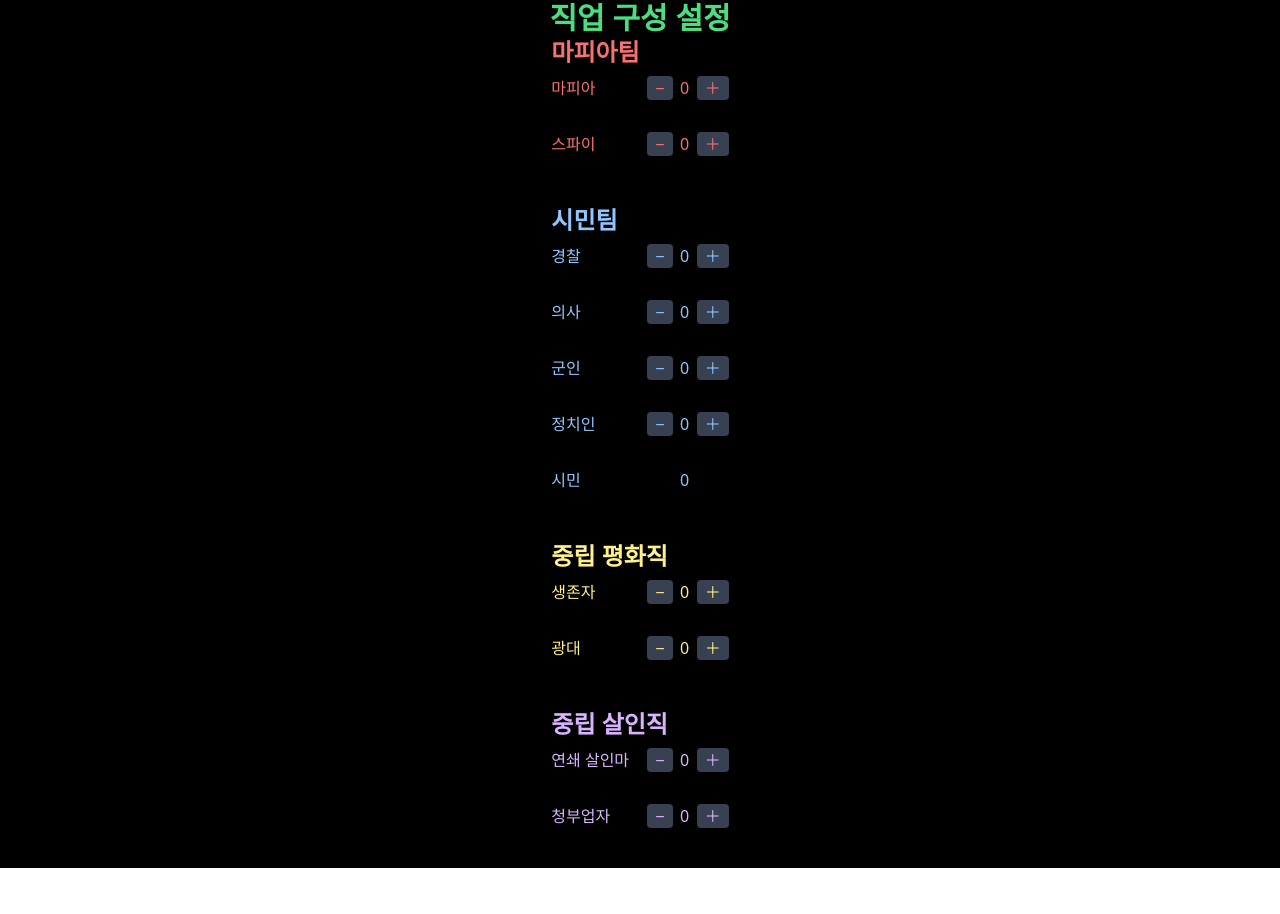
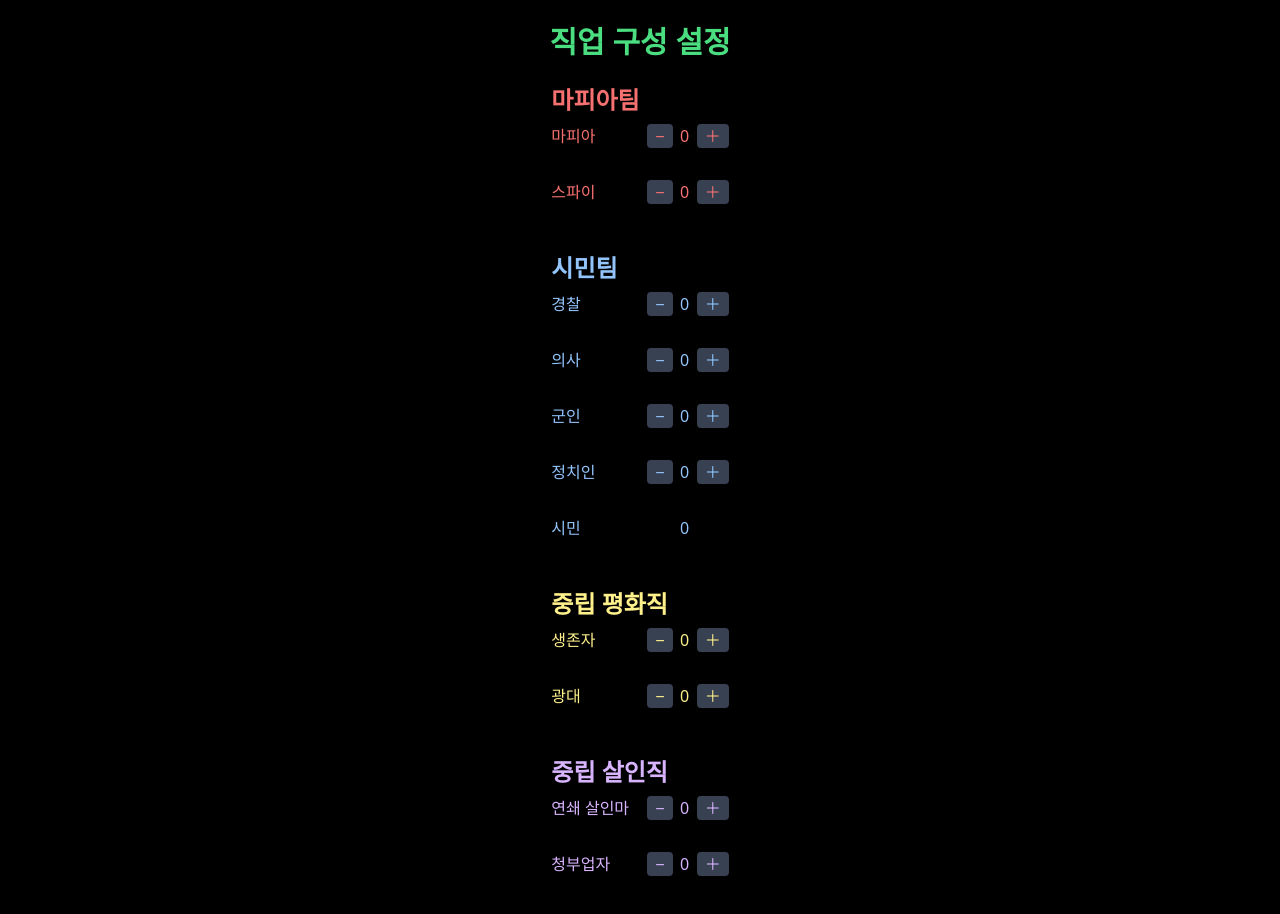
Before and after one commit to kuro793/Midnight-Mafia, a React (Vite) app: page /Midnight-Mafia/role-select in a window 1280 px wide. Before the commit the page ends 868 px from the top, so only its background shows below. Built offline with nearby package versions, Linux system fonts and the light colour scheme.

Commit message:
RoleSelect.jsx 업데이트

```diff
--- a/src/pages/game/setting/RoleSelect.jsx
+++ b/src/pages/game/setting/RoleSelect.jsx
@@ -89,7 +89,7 @@ export default function RoleSelect() {
 
   return (
     <div className="min-h-screen flex flex-col justify-center items-center bg-black">
-      <h1 className="text-3xl font-bold text-green-400 gap-2">직업 구성 설정</h1>
+      <h1 className="text-3xl font-bold text-green-400 my-6">직업 구성 설정</h1>
 
       <div className="flex flex-col gap-2">
         {[...new Set(rolesConfig.map(r => r.team))].map(team => (
```
